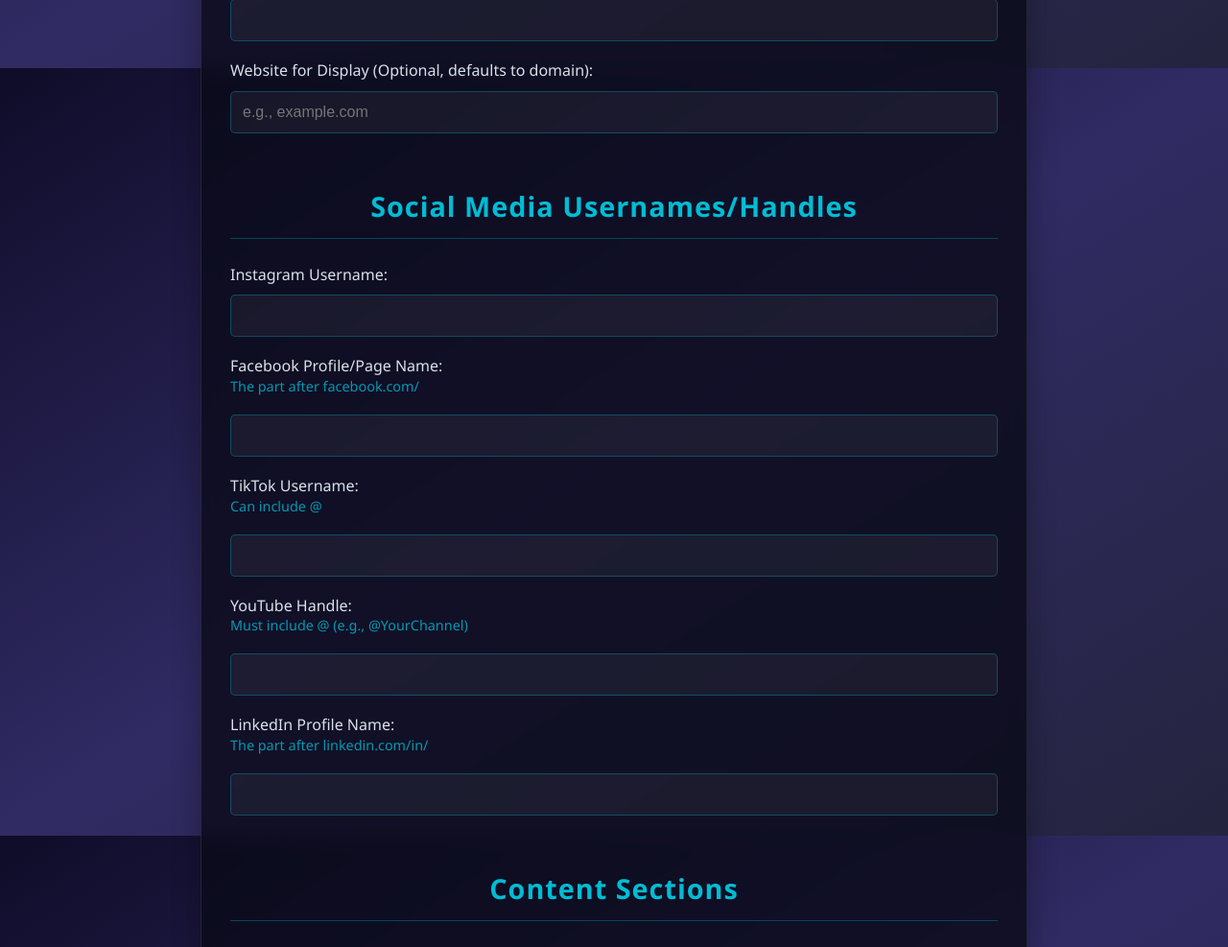
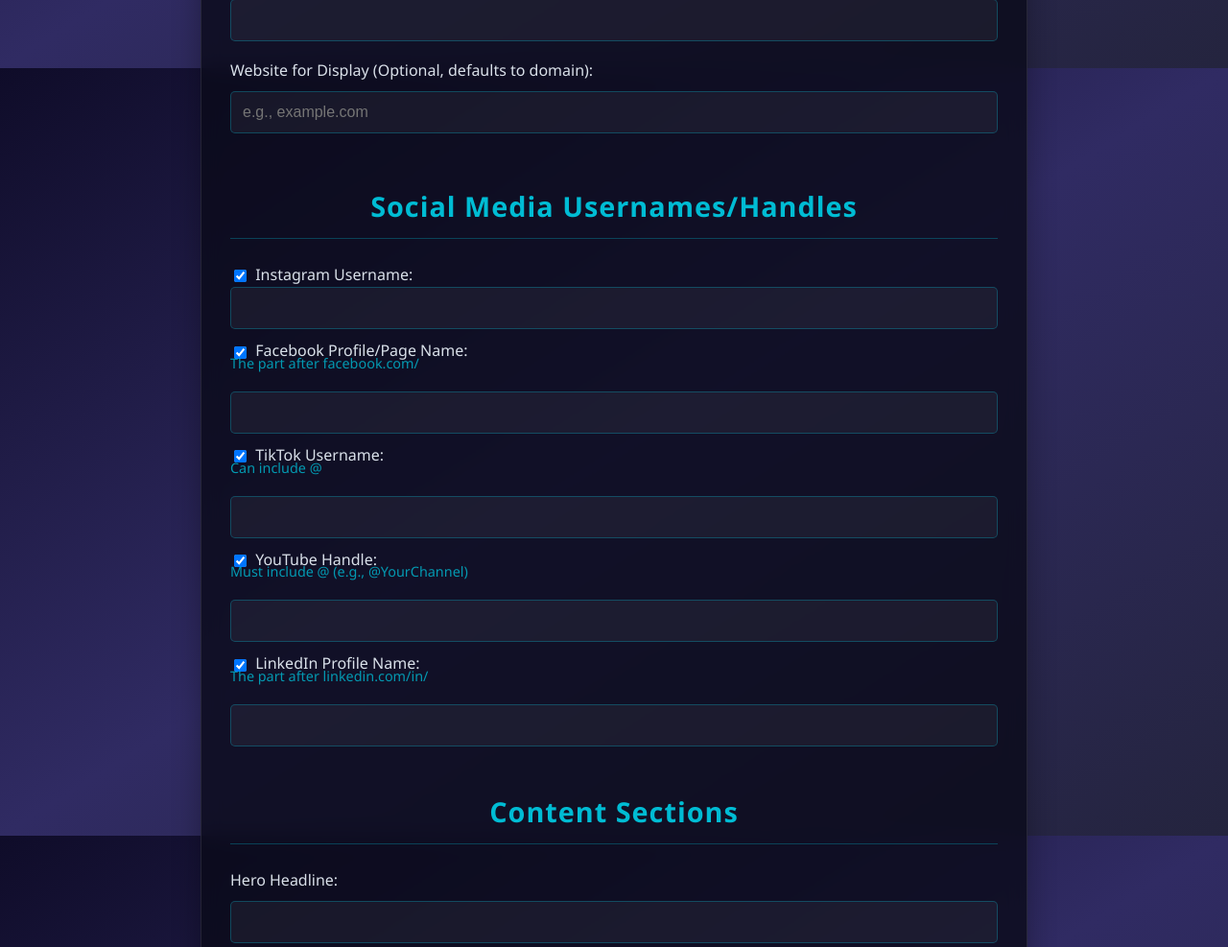
Before and after one commit to heidaz/Generator, a Flask app: page / in a window 1280 px wide. Shown: the part 1529-2516 px from the top of the page at 96% size. Run offline with Flask 3, Linux system fonts and the light colour scheme.

Commit message:
Update index.html

```diff
--- a/templates/index.html
+++ b/templates/index.html
@@ -255,24 +255,35 @@
             <input type="text" id="website_display" name="website_display" placeholder="e.g., example.com"><br>
 
             <h2>Social Media Usernames/Handles</h2>
-            <label for="instagram_username">Instagram Username:</label>
-            <input type="text" id="instagram_username" name="instagram_username"><br>
-
-            <label for="facebook_username">Facebook Profile/Page Name:</label>
-            <small>The part after facebook.com/</small>
-            <input type="text" id="facebook_username" name="facebook_username"><br>
-
-            <label for="tiktok_username">TikTok Username:</label>
-            <small>Can include @</small>
-            <input type="text" id="tiktok_username" name="tiktok_username"><br>
-
-            <label for="youtube_handle">YouTube Handle:</label>
-            <small>Must include @ (e.g., @YourChannel)</small>
-            <input type="text" id="youtube_handle" name="youtube_handle" pattern="@.*" title="Must start with @"><br>
-
-            <label for="linkedin_profile_name">LinkedIn Profile Name:</label>
-            <small>The part after linkedin.com/in/</small>
-            <input type="text" id="linkedin_profile_name" name="linkedin_profile_name"><br>
+            <div class="social-option">
+                <input type="checkbox" id="show_instagram" name="show_instagram" value="true" checked style="width: auto; margin-right: 5px; vertical-align: middle;">
+                <label for="instagram_username" style="display: inline-block; margin-bottom: 0;">Instagram Username:</label>
+                <input type="text" id="instagram_username" name="instagram_username" style="margin-bottom: 10px;"><br>
+            </div>
+            <div class="social-option">
+                 <input type="checkbox" id="show_facebook" name="show_facebook" value="true" checked style="width: auto; margin-right: 5px; vertical-align: middle;">
+                <label for="facebook_username" style="display: inline-block; margin-bottom: 0;">Facebook Profile/Page Name:</label>
+                <small>The part after facebook.com/</small>
+                <input type="text" id="facebook_username" name="facebook_username" style="margin-bottom: 10px;"><br>
+            </div>
+            <div class="social-option">
+                <input type="checkbox" id="show_tiktok" name="show_tiktok" value="true" checked style="width: auto; margin-right: 5px; vertical-align: middle;">
+                <label for="tiktok_username" style="display: inline-block; margin-bottom: 0;">TikTok Username:</label>
+                <small>Can include @</small>
+                <input type="text" id="tiktok_username" name="tiktok_username" style="margin-bottom: 10px;"><br>
+            </div>
+            <div class="social-option">
+                 <input type="checkbox" id="show_youtube" name="show_youtube" value="true" checked style="width: auto; margin-right: 5px; vertical-align: middle;">
+                <label for="youtube_handle" style="display: inline-block; margin-bottom: 0;">YouTube Handle:</label>
+                <small>Must include @ (e.g., @YourChannel)</small>
+                <input type="text" id="youtube_handle" name="youtube_handle" pattern="@.*" title="Must start with @" style="margin-bottom: 10px;"><br>
+            </div>
+             <div class="social-option">
+                 <input type="checkbox" id="show_linkedin" name="show_linkedin" value="true" checked style="width: auto; margin-right: 5px; vertical-align: middle;">
+                <label for="linkedin_profile_name" style="display: inline-block; margin-bottom: 0;">LinkedIn Profile Name:</label>
+                <small>The part after linkedin.com/in/</small>
+                <input type="text" id="linkedin_profile_name" name="linkedin_profile_name" style="margin-bottom: 10px;"><br>
+            </div>
 
             <h2>Content Sections</h2>
             <label for="hero_headline">Hero Headline:</label>
```
